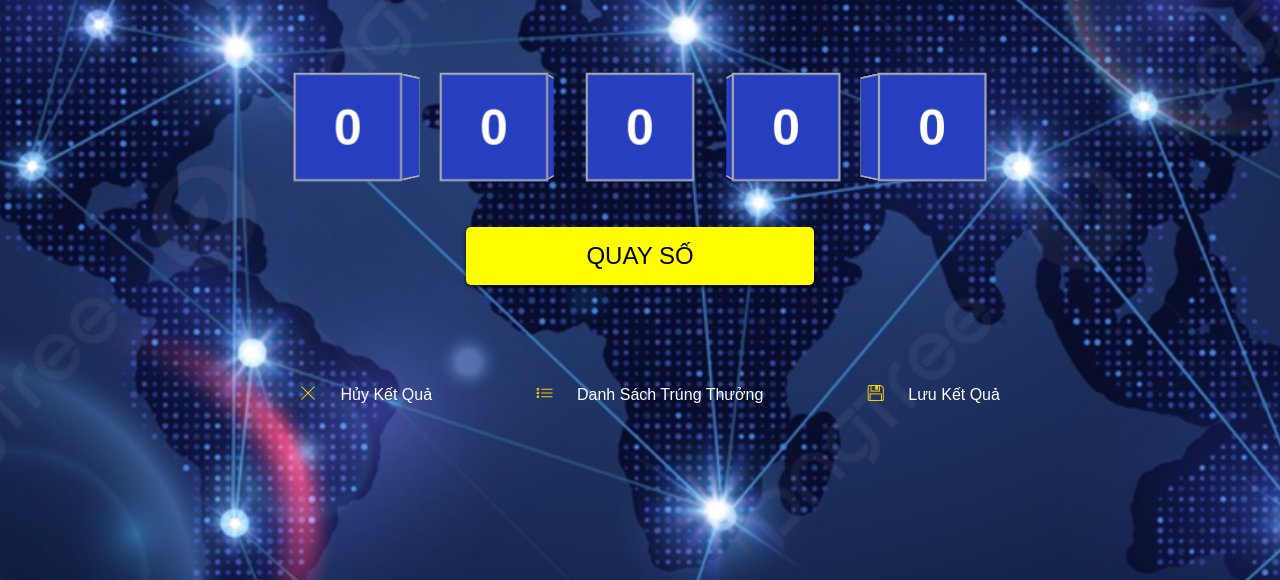
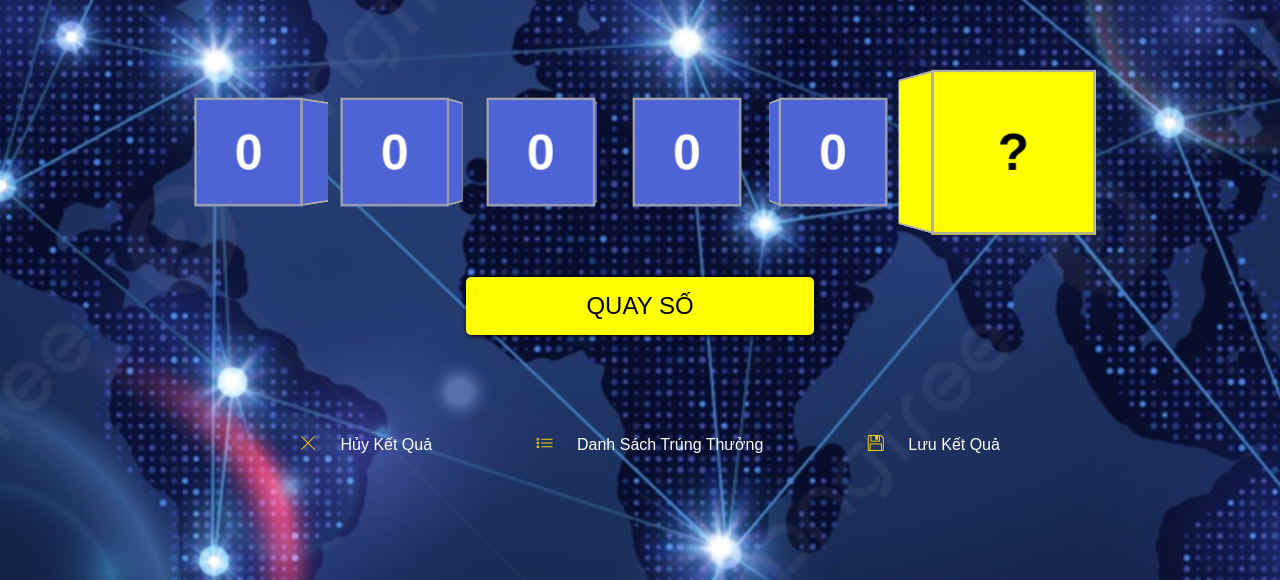
Before and after one commit to duongnvl1512/Golden-random-number, a plain HTML site: page index.html in a window 1280 px wide. Shown: the part 220-800 px from the top of the page. Drawn offline with Linux system fonts and the light colour scheme.

Commit message:
p5: UI done

```diff
--- a/css/style.css
+++ b/css/style.css
@@ -5,6 +5,7 @@
   --golden-color-rgb: rgb(255, 253, 0);
   --text-toupppercase: uppercase;
   --white: #fff;
+  --black: #000;
 }
 .golden-color{
   color: var(--golden-color);
@@ -60,65 +61,6 @@ h1{
   color: var(--white);
 }
 
-/* cube number section */
-.container {
-  display: flex;
-  width: 100%;
-  justify-content: center;
-  gap: 40px;
-  perspective: 1200px;
-  margin: 25px 0 50px 0;
-}
-
-.cube-stand,
-.cube {
-  width: 100px;
-  height: 100px;
-  position: relative;
-  transform-style: preserve-3d;
-  transition: transform 0.7s ease-in-out;
-  display: flex;
-  justify-content: center;
-  align-items: center;
-  font-size: 2em;
-  font-weight: bold;
-  border: 1px hidden #aaa;
-  transform: rotateX(0deg) rotateY(0deg);
-  background-color: rgb(38, 63, 191);
-  color: var(--white);
-}
-.cube-stand .face,
-.cube .face {
-  position: absolute;
-  width: 100%;
-  height: 100%;
-  display: flex;
-  justify-content: center;
-  align-items: center;
-  font-size: 1.5em;
-  backface-visibility: hidden;
-  border: 2px solid #aaa;
-  background-color: rgb(38, 63, 191);
-}
-
-.cube-stand .front,.cube .front  { transform: translateZ(50px); }
-.cube-stand .back,.cube .back   { transform: rotateY(180deg) translateZ(50px); }
-.cube-stand .top,.cube .top    { transform: rotateX(90deg) translateZ(50px); }
-.cube-stand .bottom,.cube .bottom { transform: rotateX(-90deg) translateZ(50px); }
-.cube-stand .left,.cube .left   { transform: rotateY(-90deg) translateZ(50px); }
-.cube-stand .right,.cube .right  { transform: rotateY(90deg) translateZ(50px); }
-
-.cube.rotate {
-  /* Xoay quanh trục X vô hạn với tốc độ 10 vòng/giây */
-  animation: rotateCubeX 0.1s linear infinite; /* 10 vòng/giây = 1000ms/10 = 0.1s */
-}
-
-@keyframes rotateCubeX {
-  from { transform: rotateX(0deg) rotateY(0deg); }
-  to   { transform: rotateX(120deg) rotateY(0deg); } /* 10 vòng = 3600 độ */
-}
-
-
 .btn-quayso{
   border: none;
   border-radius: 5px;
@@ -154,3 +96,85 @@ h1{
   margin-top: 40px;
   padding-top: 120px;
 }
+
+
+
+/* cube number section */
+.container {
+  display: flex;
+  width: 100%;
+  align-items: center;
+  justify-content: center;
+  gap: 40px;
+  perspective: 1200px;
+  margin: 25px 0 50px 0;
+}
+
+.cube-stand,
+.cube {
+  width: 100px;
+  height: 100px;
+  position: relative;
+  transform-style: preserve-3d;
+  transition: transform 0.7s ease-in-out;
+  display: flex;
+  justify-content: center;
+  align-items: center;
+  font-size: 2em;
+  font-weight: bold;
+  border: 1px hidden #aaa;
+  transform: rotateX(0deg) rotateY(0deg);
+  background-color: rgb(78, 100, 214);
+  color: var(--white);
+}
+.cube-stand .face,
+.cube .face {
+  position: absolute;
+  width: 100%;
+  height: 100%;
+  display: flex;
+  justify-content: center;
+  align-items: center;
+  font-size: 1.5em;
+  backface-visibility: hidden;
+  border: 2px solid #aaa;
+  background-color: rgb(78, 100, 214);
+}
+
+.cube-stand .front,.cube .front  { transform: translateZ(50px); }
+.cube-stand .back,.cube .back   { transform: rotateY(180deg) translateZ(50px); }
+.cube-stand .top,.cube .top    { transform: rotateX(90deg) translateZ(50px); }
+.cube-stand .bottom,.cube .bottom { transform: rotateX(-90deg) translateZ(50px); }
+.cube-stand .left,.cube .left   { transform: rotateY(-90deg) translateZ(50px); }
+.cube-stand .right,.cube .right  { transform: rotateY(90deg) translateZ(50px); }
+
+.cube.rotate {
+  /* Xoay quanh trục X vô hạn với tốc độ 10 vòng/giây */
+  animation: rotateCubeX 0.1s linear infinite; /* 10 vòng/giây = 1000ms/10 = 0.1s */
+}
+
+@keyframes rotateCubeX {
+  from { transform: rotateX(0deg) rotateY(0deg); }
+  to   { transform: rotateX(120deg) rotateY(0deg); } /* 10 vòng = 3600 độ */
+}
+
+/* special cube */
+#cube-special {
+  width: 150px;
+  height: 150px;
+  background-color: var(--golden-color-rgb)!important;
+  border: 1px hidden #aaa;
+}
+
+#cube-special .face {
+  width: 150px;
+  height: 150px;
+  background-color: var(--golden-color-rgb)!important;
+  color: var(--black)!important;
+}
+#cube-special .front  { transform: translateZ(75px); } /* Đã sửa lại thành 75px */
+#cube-special .back   { transform: rotateY(180deg) translateZ(75px); }
+#cube-special .top    { transform: rotateX(90deg) translateZ(75px); }
+#cube-special .bottom { transform: rotateX(-90deg) translateZ(75px); }
+#cube-special .left   { transform: rotateY(-90deg) translateZ(75px); }
+#cube-special .right  { transform: rotateY(90deg) translateZ(75px); }
--- a/game.js
+++ b/game.js
@@ -43,7 +43,7 @@ function animateCube(cube, delay) {
             setTimeout(() => {
                 messageBox.classList.remove('show-message');
 				stopFireworks(); // Dừng pháo hoa sau khi hiển thị kết quả
-            }, 3000);
+            }, 5000);
             startButton.disabled = false;
         }
 
@@ -97,15 +97,36 @@ function animateCube(cube, delay) {
     const file = fileInput.files[0];
 
     if (file) {
-      const reader = new FileReader();
-      reader.onload = function (e) {
-        document.body.style.backgroundImage = `url('${e.target.result}')`;
+        const reader = new FileReader();
+        reader.onload = function (e) {
+            const imageUrl = e.target.result;
+            document.body.style.backgroundImage = `url('${imageUrl}')`;
+            document.body.style.backgroundSize = 'cover';
+            document.body.style.backgroundPosition = 'center';
+
+            // Lưu URL vào localStorage
+            localStorage.setItem('backgroundImage', imageUrl);
+            // Hoặc sử dụng sessionStorage nếu bạn muốn xóa khi đóng tab
+            // sessionStorage.setItem('backgroundImage', imageUrl);
+        };
+        reader.readAsDataURL(file);
+    }
+}
+
+// Hàm để tải hình nền đã lưu (gọi khi trang web tải)
+function loadSavedBackground() {
+    const savedImage = localStorage.getItem('backgroundImage');
+    // Hoặc:  const savedImage = sessionStorage.getItem('backgroundImage');
+    if (savedImage) {
+        document.body.style.backgroundImage = `url('${savedImage}')`;
         document.body.style.backgroundSize = 'cover';
         document.body.style.backgroundPosition = 'center';
-      };
-      reader.readAsDataURL(file); // Chuyển file ảnh thành URL base64
     }
-  }
+}
+
+// Gọi hàm loadSavedBackground khi trang web tải
+window.onload = loadSavedBackground;
+
 
 
   // Pháo hoa
--- a/index.html
+++ b/index.html
@@ -61,13 +61,13 @@
 
     <!-- custom cube này lại vì cube này sẽ là cube tách biệt không có animation
       và sử dụng 1 animation riêng sau đó random  -->
-    <!-- <div class="cube special" id="cube-special">
+    <div class="cube" id="cube-special">
       <div class="face front">?</div>
       <div class="face back">?</div>
       <div class="face top">?</div>
       <div class="face bottom">?</div>
       <div class="face left"></div>
-      <div class="face right"></div> -->
+      <div class="face right"></div>
   </div>
 </div>
 
```
